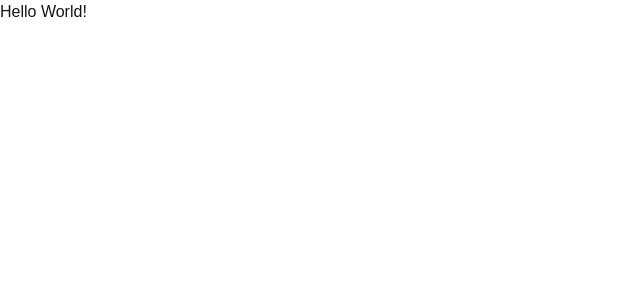
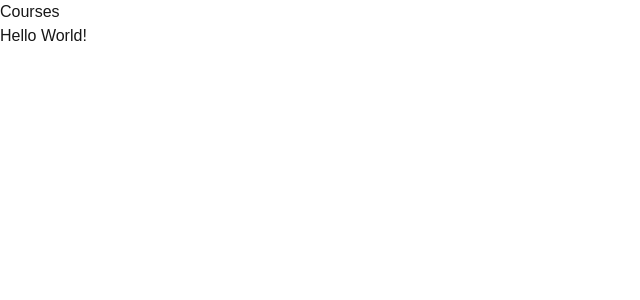
Before and after one commit to asiradnan/cps_academy_frontend, a Next.js app: page / in a window 1280 px wide. Shown: the top 300 px of the page, without its empty margins (0-640 px from the left). Built offline with nearby package versions, Linux system fonts and the light colour scheme.

Commit message:
add navbar with active links

```diff
--- /dev/null
+++ b/app/_components/home.js
@@ -0,0 +1,5 @@
+export const Home = () => {
+  return (
+    <h1>Hello World!</h1>
+  );
+}
--- /dev/null
+++ b/app/_components/nav.js
@@ -0,0 +1,19 @@
+"use client"
+import Link from "next/link"
+import { usePathname } from "next/navigation"
+
+export default function NavBar() {
+    const navLinks = [
+        { href: "/courses", name: "Courses" }
+    ]
+    const pathname = usePathname()
+    return (
+        <>
+            {navLinks.map((link) => {
+                const isActive = pathname === link.href || (pathname.startsWith(link.href) && link.href !== "/")
+                return <Link href={link.href} key={link.name} className={isActive ? "font-bold" : ""}>{link.name}</Link>
+            }
+            )}
+        </>
+    )
+}
--- a/app/course/[topic]/page.js
+++ /dev/null
@@ -1,5 +0,0 @@
-export default function Topic({params}) {
-  return (
-    <h1>{params.topic}</h1>
-  );
-}
--- /dev/null
+++ b/app/courses/[course]/[topic]/page.js
@@ -0,0 +1,8 @@
+export default function Topic({ params, searchParams }) {
+  return (
+    <>
+      <h1>{params.topic}</h1>
+      <h2>{searchParams.lang}</h2>
+    </>
+  );
+}
--- /dev/null
+++ b/app/courses/page.js
@@ -0,0 +1,9 @@
+export default function Courses() {
+    return(
+        <li>
+            <ol>Course 1</ol>
+            <ol>Course 2</ol>
+            <ol>Course 3</ol>
+        </li>
+    )
+}
--- a/app/layout.js
+++ b/app/layout.js
@@ -1,5 +1,6 @@
 import { Geist, Geist_Mono } from "next/font/google";
 import "./globals.css";
+import NavBar from "./_components/nav";
 
 const geistSans = Geist({
   variable: "--font-geist-sans",
@@ -22,6 +23,7 @@ export default function RootLayout({ children }) {
       <body
         className={`${geistSans.variable} ${geistMono.variable} antialiased`}
       >
+        <NavBar />
         {children}
       </body>
     </html>
--- /dev/null
+++ b/app/not-found.js
@@ -0,0 +1,5 @@
+export default function NotFound() {
+    return (
+        <h1>Even Binary search failed to find this page</h1>
+    )
+}
--- a/app/page.js
+++ b/app/page.js
@@ -1,6 +1,11 @@
-import Image from "next/image";
-export default function Home() {
-  return (
-    <h1>Hello World!</h1>
-  );
+import {Home} from "@/app/_components/home"
+
+export const generateMetadata = async function () {
+  return {
+    title: "CPS Academy here"
+  }
 }
+
+export default function HomePage(){
+  return <Home/>
+}
```
Also changed, not shown: app/courses/[course]/[topic]/[class]/page.js (renamed from app/course/[topic]/[class]/page.js).
